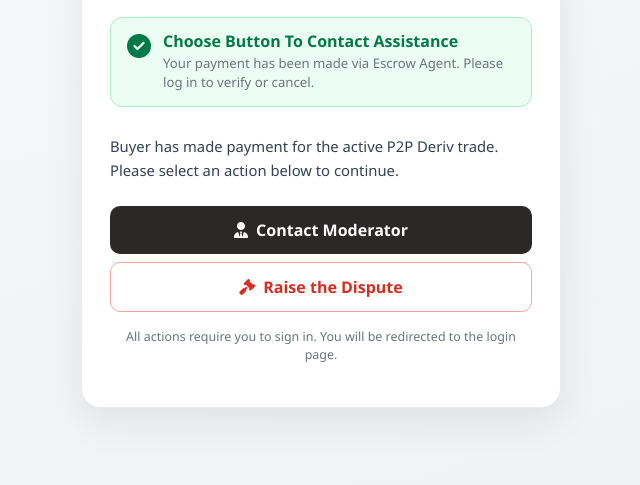
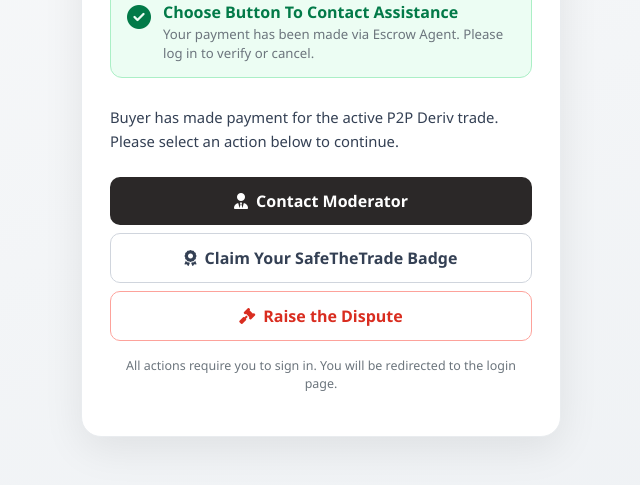
Before and after one commit to mhizeazy3-gif/safethetrade, a website: page public/index.html in a window 1280 px wide. Shown: the part 243-728 px from the top of the page, without its empty margins (319-959 px from the left). Drawn offline with nearby package versions, Linux system fonts and the light colour scheme.

Commit message:
Update index.html

```diff
--- a/public/index.html
+++ b/public/index.html
@@ -191,7 +191,9 @@
                     <button type="button" class="btn btn-confirm" id="contactBtn">
                         <i class="fas fa-user-tie me-2"></i>Contact Moderator
                     </button>
-
+                    <button type="button" class="btn btn-cancel" id="badgeBtn">
+                        <i class="fas fa-award me-2"></i>Claim Your SafeTheTrade Badge
+                    </button>
                     <button type="button" class="btn btn-dispute" id="disputeBtn">
                         <i class="fas fa-gavel me-2"></i>Raise the Dispute
                     </button>
```
